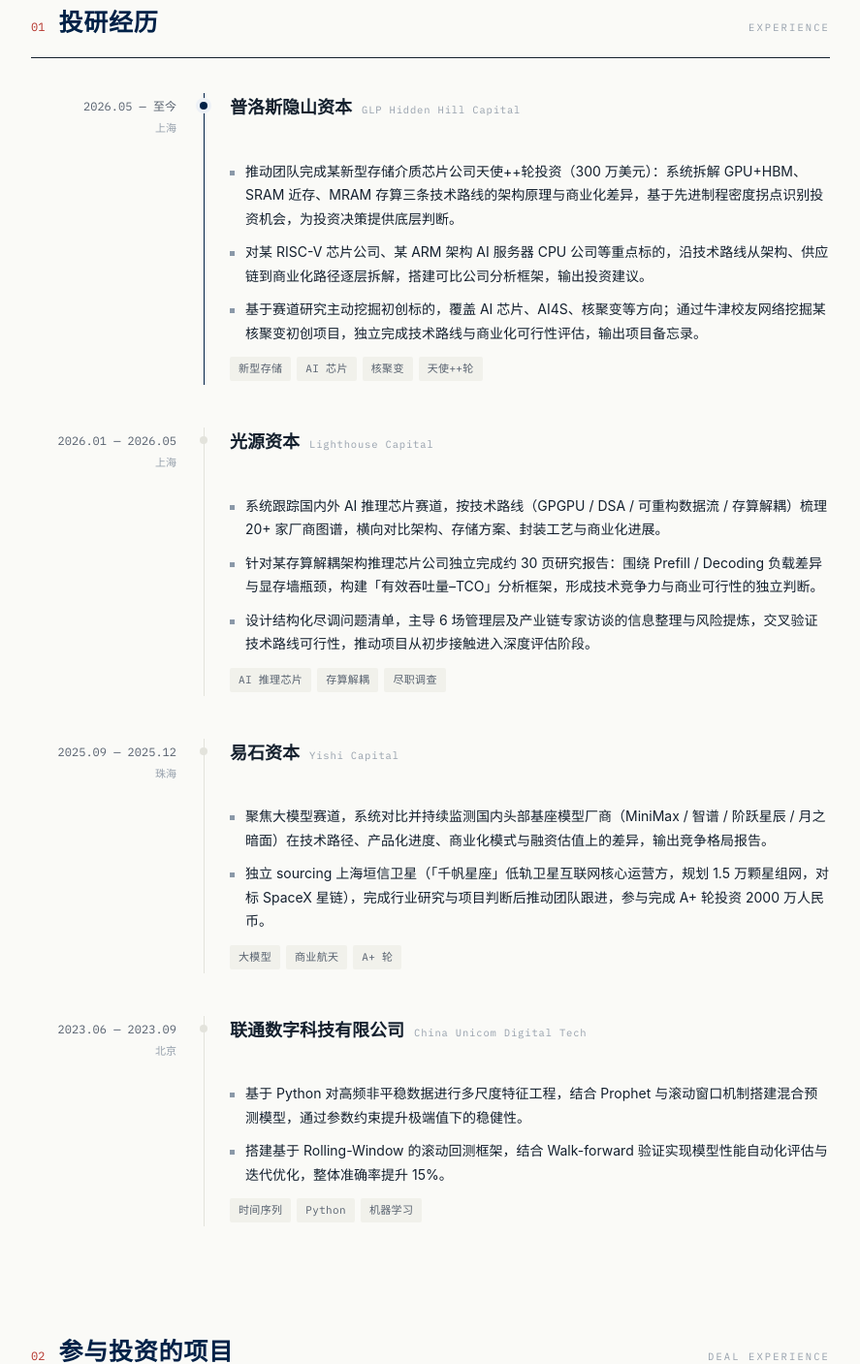
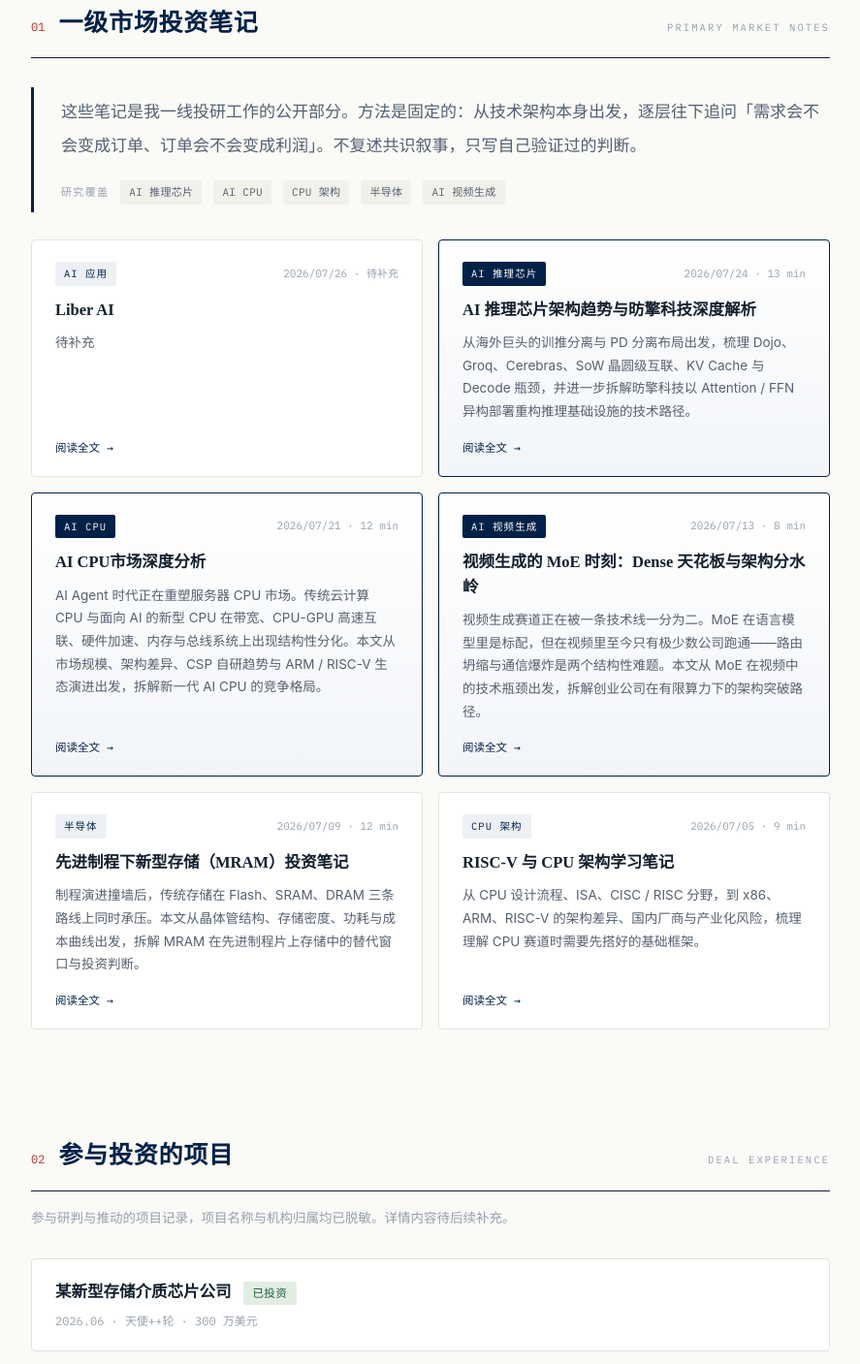
Before and after one commit to wyd0042/Kimming_chen, a React (Vite) app: page / in a window 1280 px wide. Shown: the part 620-2027 px from the top of the page at 97% size, without its empty margins (196-1083 px from the left). Built offline with nearby package versions, Linux system fonts and the light colour scheme.

Commit message:
Restructure homepage sections

```diff
--- a/src/JimmyChenSite.jsx
+++ b/src/JimmyChenSite.jsx
@@ -30,68 +30,6 @@
 };
 
 
-// ── 实习 / 工作经历 ──────────────────────────────────────────────
-// 按时间倒序排列，最新的在最前面
-// current: true 的那条会高亮显示（边线变深色 + 圆点发光）
-const EXPERIENCES = [
-  {
-    period: "2026.05 — 至今",           // 时间段
-    org: "普洛斯隐山资本",               // 公司名
-    orgEn: "GLP Hidden Hill Capital",   // 英文名（可选，留空 "" 则不显示）
-    role: "",                         // 职位
-    loc: "上海",                        // 城市
-    current: true,                      // 是否当前经历（只留一条 true）
-    bullets: [                          // 工作内容，每条一个字符串
-      "推动团队完成某新型存储介质芯片公司天使++轮投资（300 万美元）：系统拆解 GPU+HBM、SRAM 近存、MRAM 存算三条技术路线的架构原理与商业化差异，基于先进制程密度拐点识别投资机会，为投资决策提供底层判断。",
-      "对某 RISC-V 芯片公司、某 ARM 架构 AI 服务器 CPU 公司等重点标的，沿技术路线从架构、供应链到商业化路径逐层拆解，搭建可比公司分析框架，输出投资建议。",
-      "基于赛道研究主动挖掘初创标的，覆盖 AI 芯片、AI4S、核聚变等方向；通过牛津校友网络挖掘某核聚变初创项目，独立完成技术路线与商业化可行性评估，输出项目备忘录。",
-    ],
-    tags: ["新型存储", "AI 芯片", "核聚变", "天使++轮"],  // 标签
-  },
-  {
-    period: "2026.01 — 2026.05",
-    org: "光源资本",
-    orgEn: "Lighthouse Capital",
-    role: "",
-    loc: "上海",
-    current: false,
-    bullets: [
-      "系统跟踪国内外 AI 推理芯片赛道，按技术路线（GPGPU / DSA / 可重构数据流 / 存算解耦）梳理 20+ 家厂商图谱，横向对比架构、存储方案、封装工艺与商业化进展。",
-      "针对某存算解耦架构推理芯片公司独立完成约 30 页研究报告：围绕 Prefill / Decoding 负载差异与显存墙瓶颈，构建「有效吞吐量–TCO」分析框架，形成技术竞争力与商业可行性的独立判断。",
-      "设计结构化尽调问题清单，主导 6 场管理层及产业链专家访谈的信息整理与风险提炼，交叉验证技术路线可行性，推动项目从初步接触进入深度评估阶段。",
-    ],
-    tags: ["AI 推理芯片", "存算解耦", "尽职调查"],
-  },
-  {
-    period: "2025.09 — 2025.12",
-    org: "易石资本",
-    orgEn: "Yishi Capital",
-    role: "",
-    loc: "珠海",
-    current: false,
-    bullets: [
-      "聚焦大模型赛道，系统对比并持续监测国内头部基座模型厂商（MiniMax / 智谱 / 阶跃星辰 / 月之暗面）在技术路径、产品化进度、商业化模式与融资估值上的差异，输出竞争格局报告。",
-      "独立 sourcing 上海垣信卫星（「千帆星座」低轨卫星互联网核心运营方，规划 1.5 万颗星组网，对标 SpaceX 星链），完成行业研究与项目判断后推动团队跟进，参与完成 A+ 轮投资 2000 万人民币。",
-    ],
-    tags: ["大模型", "商业航天", "A+ 轮"],
-  },
-  {
-    period: "2023.06 — 2023.09",
-    org: "联通数字科技有限公司",
-    orgEn: "China Unicom Digital Tech",
-    role: "",
-    loc: "北京",
-    current: false,
-    bullets: [
-      "基于 Python 对高频非平稳数据进行多尺度特征工程，结合 Prophet 与滚动窗口机制搭建混合预测模型，通过参数约束提升极端值下的稳健性。",
-      "搭建基于 Rolling-Window 的滚动回测框架，结合 Walk-forward 验证实现模型性能自动化评估与迭代优化，整体准确率提升 15%。",
-    ],
-    tags: ["时间序列", "Python", "机器学习"],
-  },
-  // ✏️ 添加新经历：复制上面任意一段，粘贴到这里，修改内容即可
-];
-
-
 // ── 参与投资的项目 ───────────────────────────────────────────────
 // 详情内容补充前，仅展示项目卡片
 // status 支持三种样式："已投资"（绿色）/ "深度评估"（蓝色）/ "已输出备忘录"（黄色）
@@ -102,7 +40,7 @@
     name: "某新型存储介质芯片公司",                    // 项目名（脱敏）
     round: "天使++轮 · 300 万美元",                   // 轮次与金额
     status: "已投资",                                 // 状态标签
-    fund: "普洛斯隐山资本",                            // 所在基金
+    fund: "",                                          // 所在机构（脱敏后不显示）
     myRole: "技术路线拆解 · 投资判断",                  // 你的角色
     thesis: "先进制程逼近密度拐点，传统 SRAM/DRAM 路线的功耗与面积代价陡增，新型存储介质在 AI 推理场景存在结构性替代窗口。",  // 投资论点
     details: [                                        // 具体工作，每条一个字符串
@@ -114,10 +52,10 @@
   {
     id: 2,
     date: "2025.11",
-    name: "上海垣信卫星",
+    name: "某低轨卫星互联网公司",
     round: "A+ 轮 · 2000 万人民币",
     status: "已投资",
-    fund: "易石资本",
+    fund: "",
     myRole: "独立 Sourcing · 行业研究 · 推动立项",
     thesis: "「千帆星座」是国内低轨卫星互联网最具确定性的组网主体：1.5 万颗星规划、对标 Starlink，轨道与频谱资源具有先发排他性。",
     details: [
@@ -132,7 +70,7 @@
     name: "某存算解耦架构推理芯片公司",
     round: "深度评估阶段",
     status: "深度评估",
-    fund: "光源资本",
+    fund: "",
     myRole: "30 页独立研究报告 · 主导 6 场访谈",
     thesis: "推理负载中 Prefill / Decoding 的算力—带宽需求错配，是显存墙之外被低估的结构性瓶颈，存算解耦架构存在差异化机会。",
     details: [
@@ -147,7 +85,7 @@
     name: "某核聚变初创项目",
     round: "早期接触",
     status: "已输出备忘录",
-    fund: "普洛斯隐山资本",
+    fund: "",
     myRole: "校友网络挖掘 · 独立技术评估",
     thesis: "聚变路线的资本开支与工程节点高度非线性，早期判断的核心是「物理可行性」与「工程降本曲线」的解耦分析。",
     details: [
@@ -498,7 +436,7 @@
     school: "牛津大学",
     schoolEn: "University of Oxford",
     degree: "数学建模与科学计算 硕士",
-    period: "2024.09 — 2027.01",
+    period: "",
     loc: "英国 牛津",
     grade: "Distinction（前 10%）",
     notes: [
@@ -511,7 +449,7 @@
     school: "北师香港浸会大学",
     schoolEn: "BNU-HKBU United International College",
     degree: "金融数学 本科",
-    period: "2020.09 — 2024.06",
+    period: "",
     loc: "中国 珠海",
     grade: "3.80 / 4.0（专业第一）",
     notes: [
@@ -536,9 +474,8 @@
 // id 对应页面区块，label 是显示文字
 const NAV = [
   { id: "hero", label: "关于" },
-  { id: "experience", label: "经历" },
+  { id: "thoughts", label: "投资笔记" },
   { id: "deals", label: "参与项目" },
-  { id: "thoughts", label: "市场笔记" },
   { id: "reflections", label: "感悟" },
   { id: "education", label: "教育" },
   { id: "contact", label: "联系" },
@@ -769,7 +706,7 @@
 
   const go = (id) => { document.getElementById(id)?.scrollIntoView({ behavior: "smooth" }); setMenuOpen(false); };
   const openThoughtDetail = (thought) => setDetail({
-    kicker: "一级市场笔记",
+    kicker: "一级市场投资笔记",
     title: thought.title,
     date: thought.date,
     meta: [thought.category, thought.readTime].filter(Boolean),
@@ -814,53 +751,16 @@
           <div className="hero-visual rv"><SparseMatrix /></div>
         </header>
 
-        {/* Experience */}
-        <section className="section">
-          <SectionHead no="01" zh="投研经历" en="EXPERIENCE" id="experience" />
-          <div className="timeline">
-            {EXPERIENCES.map((e, i) => (
-              <article className="tl-item rv" key={i}>
-                <div className="tl-left">
-                  <span className="tl-period">{e.period}</span>
-                  <span className="tl-loc">{e.loc}</span>
-                </div>
-                <div className={"tl-body " + (e.current ? "tl-current" : "")}>
-                  <div className="tl-dot" />
-                  <h3 className="tl-org">{e.org}{e.orgEn && <span className="tl-org-en">{e.orgEn}</span>}</h3>
-                  <p className="tl-role">{e.role || "\u00a0"}</p>
-                  <ul className="tl-bullets">{e.bullets.map((b, j) => <li key={j}>{b}</li>)}</ul>
-                  <div className="tags">{e.tags.map((t) => <span className="tag" key={t}>{t}</span>)}</div>
-                </div>
-              </article>
-            ))}
-          </div>
-        </section>
-
-        {/* Deals */}
-        <section className="section">
-          <SectionHead no="02" zh="参与投资的项目" en="DEAL EXPERIENCE" id="deals" />
-          <p className="sec-sub rv">参与研判与推动的真实项目（已脱敏）。详情内容待后续补充。</p>
-          <div className="deals">
-            {sortedDeals.map((d) => (
-              <article className="deal rv" key={d.id}>
-                <div className="deal-head">
-                  <div className="deal-title-block">
-                    <div className="deal-title-row">
-                      <h3 className="deal-name">{d.name}</h3>
-                      <StatusBadge status={d.status} />
-                    </div>
-                    <p className="deal-meta">{d.date} · {d.round} · {d.fund}</p>
-                  </div>
-                </div>
-              </article>
-            ))}
-          </div>
-        </section>
-
         {/* Thoughts */}
         <section className="section">
-          <SectionHead no="03" zh="一级市场笔记" en="RESEARCH NOTES" id="thoughts" />
-          <p className="sec-sub rv">对产业趋势与投资逻辑的持续研究，观点独立，持续更新。</p>
+          <SectionHead no="01" zh="一级市场投资笔记" en="PRIMARY MARKET NOTES" id="thoughts" />
+          <div className="notes-intro rv">
+            <p>这些笔记是我一线投研工作的公开部分。方法是固定的：从技术架构本身出发，逐层往下追问「需求会不会变成订单、订单会不会变成利润」。不复述共识叙事，只写自己验证过的判断。</p>
+            <div className="notes-coverage">
+              <span className="notes-label">研究覆盖</span>
+              {["AI 推理芯片", "AI CPU", "CPU 架构", "半导体", "AI 视频生成"].map((tag) => <span className="tag" key={tag}>{tag}</span>)}
+            </div>
+          </div>
           <div className="thoughts">
             {sortedThoughts.map((t) => (
               <article className={"thought rv " + (t.highlight ? "thought-hl" : "")} key={t.id} onClick={() => openThoughtDetail(t)}>
@@ -876,9 +776,30 @@
           </div>
         </section>
 
+        {/* Deals */}
+        <section className="section">
+          <SectionHead no="02" zh="参与投资的项目" en="DEAL EXPERIENCE" id="deals" />
+          <p className="sec-sub rv">参与研判与推动的项目记录，项目名称与机构归属均已脱敏。详情内容待后续补充。</p>
+          <div className="deals">
+            {sortedDeals.map((d) => (
+              <article className="deal rv" key={d.id}>
+                <div className="deal-head">
+                  <div className="deal-title-block">
+                    <div className="deal-title-row">
+                      <h3 className="deal-name">{d.name}</h3>
+                      <StatusBadge status={d.status} />
+                    </div>
+                    <p className="deal-meta">{[d.date, d.round, d.fund].filter(Boolean).join(" · ")}</p>
+                  </div>
+                </div>
+              </article>
+            ))}
+          </div>
+        </section>
+
         {/* Reflections */}
         <section className="section">
-          <SectionHead no="04" zh="成长感悟" en="REFLECTIONS" id="reflections" />
+          <SectionHead no="03" zh="成长感悟" en="REFLECTIONS" id="reflections" />
           <div className="reflections">
             {sortedReflections.map((r) => (
               <article className="reflection rv" key={r.id}>
@@ -894,7 +815,7 @@
 
         {/* Education */}
         <section className="section">
-          <SectionHead no="05" zh="教育背景" en="EDUCATION" id="education" />
+          <SectionHead no="04" zh="教育背景" en="EDUCATION" id="education" />
           <div className="edu-grid">
             {EDUCATION.map((e, i) => (
               <article className="edu rv" key={i}>
@@ -905,7 +826,7 @@
                   </div>
                   <span className="edu-grade">{e.grade}</span>
                 </div>
-                <p className="edu-degree">{e.degree} · {e.period} · {e.loc}</p>
+                <p className="edu-degree">{[e.degree, e.loc].filter(Boolean).join(" · ")}</p>
                 <ul className="edu-notes">{e.notes.map((n, j) => <li key={j}>{n}</li>)}</ul>
               </article>
             ))}
@@ -1016,6 +937,10 @@
         .badge{font-size:11.5px;font-weight:500;padding:2px 10px;border-radius:2px;letter-spacing:.03em}
         .badge-invested{background:#E2EEE4;color:#1F5C33}.badge-eval{background:var(--blue-wash);color:var(--oxford)}.badge-memo{background:#F4EEDC;color:#7A5F1E}
 
+        .notes-intro{border-left:3px solid var(--oxford);padding:8px 0 8px 28px;margin:-6px 0 28px}
+        .notes-intro p{font-size:17px;line-height:2.05;color:#526071;margin-bottom:18px}
+        .notes-coverage{display:flex;align-items:center;gap:12px;flex-wrap:wrap}
+        .notes-label{font-family:var(--mono);font-size:11px;color:var(--faint);letter-spacing:.12em}
         .thoughts{display:grid;grid-template-columns:1fr 1fr;gap:16px}
         .thought{border:1px solid var(--line);border-radius:4px;background:#fff;padding:22px 24px;display:flex;flex-direction:column;transition:border-color .25s,transform .25s,box-shadow .25s;cursor:pointer}
         .thought:hover{border-color:var(--oxford);transform:translateY(-3px);box-shadow:0 6px 20px rgba(0,33,71,.07)}
```
